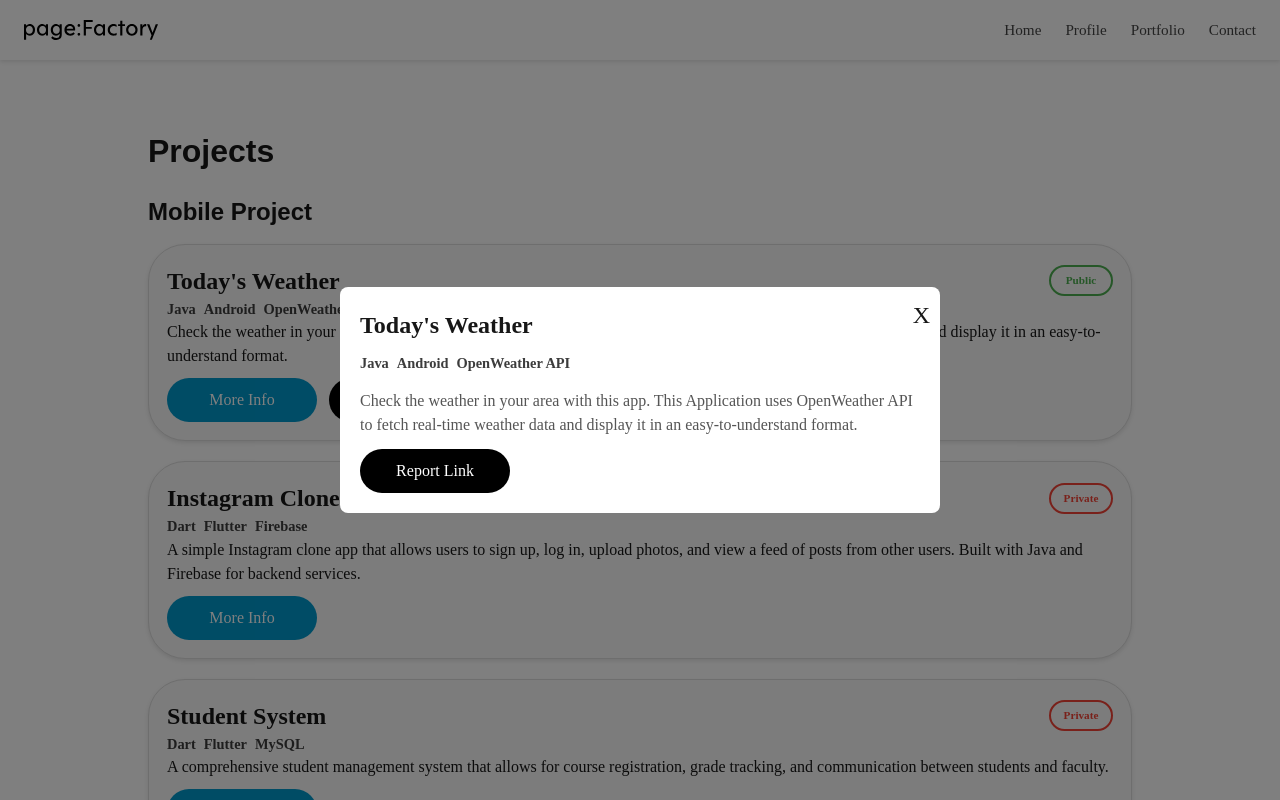
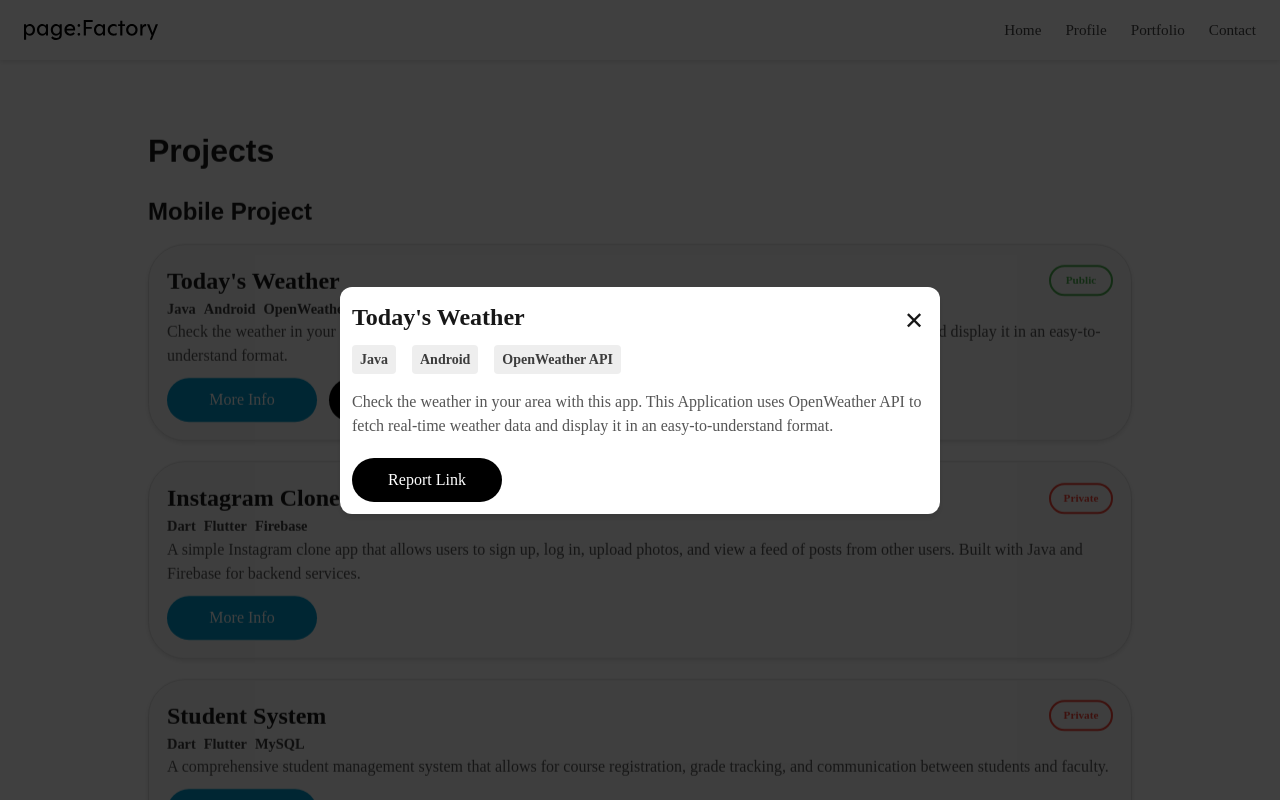
Before and after one commit to etfactory/page_factory_next, a Next.js app: page / in a window 1280 px wide. Both pictures are taken after a click on the element 247 px from the left and 2514 px from the top of the page. Shown: the part 2114-2914 px from the top of the page. Built offline with nearby package versions, Linux system fonts and the light colour scheme; a web font is replaced by a local one.

Commit message:
Modal Fix :: Orange Stats Description

```diff
--- a/app/components/portfolio.tsx
+++ b/app/components/portfolio.tsx
@@ -83,7 +83,7 @@ function createProjectPanels(
             (project.linkKey ?? key) as keyof typeof projectLink
           ]?.report
             ? "Report Link"
-            : "Github Link"
+            : "About Link"
         }
         // ./json/modals/*.json에 내용 없으면 project.description 사용
         modalDescription={
--- a/app/components/project_modal.tsx
+++ b/app/components/project_modal.tsx
@@ -1,29 +1,38 @@
-import React, { useState } from "react";
+import React, { useState, useEffect } from "react";
 import Modal from 'react-modal';
 import LinkButton from './linkbutton';
 
+// CSS 파일 import (위에서 수정한 CSS가 적용됩니다)
 import './styles/project_modal.css';
 import './styles/linkbutton.css';
 import './styles/main_style.css';
 
-Modal.setAppElement('body');
-
 interface ProjectModalProps {
     title: string;
-    description: string;
+    description: string; // HTML 문자열이라고 가정 (예: "<p>설명</p>")
     projectUrl?: string;
     linkname?: string;
     techStack: string[];
 }
 
-const ProjectModal: React.FC<ProjectModalProps> = ({ title, description, projectUrl, linkname, techStack }) => {
-    // Check Public or Private
-    const isPublic = !!projectUrl;
+const ProjectModal: React.FC<ProjectModalProps> = ({
+    title,
+    description,
+    projectUrl,
+    linkname,
+    techStack
+}) => {
+    const [modalIsOpen, setModalIsOpen] = useState(false);
 
-    const [modalIsOpen, setModalIsOpen] = useState(false);
+    // Next.js SSR 오류 방지: 클라이언트 마운트 후 setAppElement 실행
+    useEffect(() => {
+        // Next.js의 id="__next" 혹은 body를 지정
+        Modal.setAppElement('body');
+    }, []);
 
     const openModal = () => {
         setModalIsOpen(true);
+        // react-modal은 기본적으로 body scroll lock을 지원합니다.
     };
 
     const closeModal = () => {
@@ -31,32 +40,68 @@ const ProjectModal: React.FC<ProjectModalProps> = ({ title, description, project
     };
 
     return (
-        <div className="modal">
+        <div className="project-modal-wrapper">
             <div onClick={openModal} style={{ display: "inline-block" }}>
-                <LinkButton text="More Info" href="#" style={{ backgroundColor: "#0099cc" }} onClick={(e)=>{e.preventDefault(); openModal();}} />
+                <LinkButton
+                    text="More Info"
+                    href="#"
+                    style={{ backgroundColor: "#0099cc" }}
+                    onClick={(e) => { e.preventDefault(); openModal(); }}
+                />
             </div>
+
             <Modal
                 isOpen={modalIsOpen}
                 onRequestClose={closeModal}
                 contentLabel="Project Details"
+
+                // CSS 클래스 이름 매핑
                 className="modal-content"
                 overlayClassName="modal-overlay"
+
+                // 애니메이션 시간 설정 (선택사항)
+                closeTimeoutMS={200}
             >
-                <h2 className="modal-title">{title}</h2>
-                <div className="modal-tech-stack">
+                {/* 닫기 버튼 (우상단 고정) */}
+                <button
+                    onClick={closeModal}
+                    className="close-button"
+                    style={{ position: 'absolute', top: '16px', right: '16px', cursor: 'pointer' }}
+                >
+                    ✕
+                </button>
+
+                <h2 className="modal-title" style={{ marginTop: 0 }}>{title}</h2>
+
+                <div className="modal-tech-stack" style={{ marginBottom: '16px' }}>
                     {techStack.map((tech, index) => (
-                        <span key={index} className="tech-item">{tech}</span>
+                        <span key={index} className="tech-item" style={{ marginRight: '8px', padding: '4px 8px', background: '#eee', borderRadius: '4px', fontSize: '0.875rem' }}>
+                            {tech}
+                        </span>
                     ))}
                 </div>
-                <p className="modal-description">{description}</p>
+
+                {/* DOMParser 로직 대체:
+                    dangerouslySetInnerHTML을 사용하면 훨씬 간단하게 HTML을 렌더링할 수 있습니다.
+                    Next.js 서버 사이드 렌더링 시 DOMParser 에러를 막아줍니다.
+                */}
+                <div
+                    className="modal-description"
+                    dangerouslySetInnerHTML={{ __html: description }}
+                />
+
                 {projectUrl && (
-                    <LinkButton text={linkname ? linkname : "Github Link"} href={projectUrl} style={{ backgroundColor: "#000000", marginTop: "12px" }} />
+                    <div style={{ marginTop: "20px" }}>
+                        <LinkButton
+                            text={linkname ? linkname : "Github Link"}
+                            href={projectUrl}
+                            style={{ backgroundColor: "#000000" }}
+                        />
+                    </div>
                 )}
-                <button onClick={closeModal} className="close-button">X</button>
             </Modal>
         </div>
     );
 }
 
-
 export default ProjectModal;
--- a/app/components/project_panel.tsx
+++ b/app/components/project_panel.tsx
@@ -5,10 +5,6 @@ import './styles/linkbutton.css';
 import './styles/main_style.css';
 import LinkButton from './linkbutton';
 import ProjectModal from './project_modal';
-
-import mobileModalData from './json/modals/mobile_modals.json';
-import webModalData from './json/modals/web_modals.json';
-import otherModalData from './json/modals/others_modals.json';
 
 interface ProjectPanelProps {
     title: string;
--- a/app/components/styles/project_modal.css
+++ b/app/components/styles/project_modal.css
@@ -1,25 +1,43 @@
-.modal-content {
-  position: relative;
-  padding: 20px;
-  background: #fff;
-  border-radius: 8px;
-  max-width: 600px;
-  margin: auto;
+/* styles/project_modal.css */
 
-  width: 100%;
-}
-
+/* 배경 (Overlay) */
 .modal-overlay {
   position: fixed;
   top: 0;
   left: 0;
   right: 0;
   bottom: 0;
-  background-color: rgba(0, 0, 0, 0.5);
+  background-color: rgba(0, 0, 0, 0.75); /* 어두운 배경 */
   display: flex;
-  align-items: center;
-  justify-content: center;
+  align-items: center; /* 수직 중앙 정렬 */
+  justify-content: center; /* 수평 중앙 정렬 */
   z-index: 1000;
+  padding: 20px; /* 모바일에서 꽉 차지 않게 여백 줌 */
+}
+
+/* 모달 내용 박스 (Content) */
+.modal-content {
+  background: white;
+  width: 100%;
+  max-width: 600px; /* 최대 너비 */
+
+  /* 핵심: 화면 높이의 90%까지만 차지하고 넘치면 스크롤 */
+  max-height: 90vh;
+  overflow-y: auto;
+
+  border-radius: 12px;
+  padding: 12px;
+  outline: none; /* 포커스 테두리 제거 */
+  box-shadow: 0 4px 6px rgba(0, 0, 0, 0.1);
+  position: relative; /* 닫기 버튼 위치 잡기 위해 */
+}
+
+/* 다크 모드 대응 예시 (필요 시) */
+@media (prefers-color-scheme: dark) {
+  .modal-content {
+    background: #1f2937;
+    color: white;
+  }
 }
 
 .close-button {
@@ -56,3 +74,32 @@
     line-height: 1.5;
     color: #555;
 }
+
+h1 {
+    font-family: paperozi;
+    font-size: 2rem;
+    font-weight: 800;
+}
+
+h2 {
+    font-family: paperozi;
+    font-size: 1.5rem;
+    font-weight: 700;
+}
+h3 {
+    font-family: paperozi;
+    font-size: 1.2rem;
+    font-weight: 600;
+}
+
+p {
+    font-size: 1rem;
+    line-height: 1.5;
+    color: #555;
+}
+
+li {
+    list-style-type: disc;
+    margin-left: 20px;
+    margin-top: 10px;
+}
```
Also changed, not shown: app/components/json/modals/web_modals.json (+1 -1 lines), tsconfig.json (+19 -5 lines).
